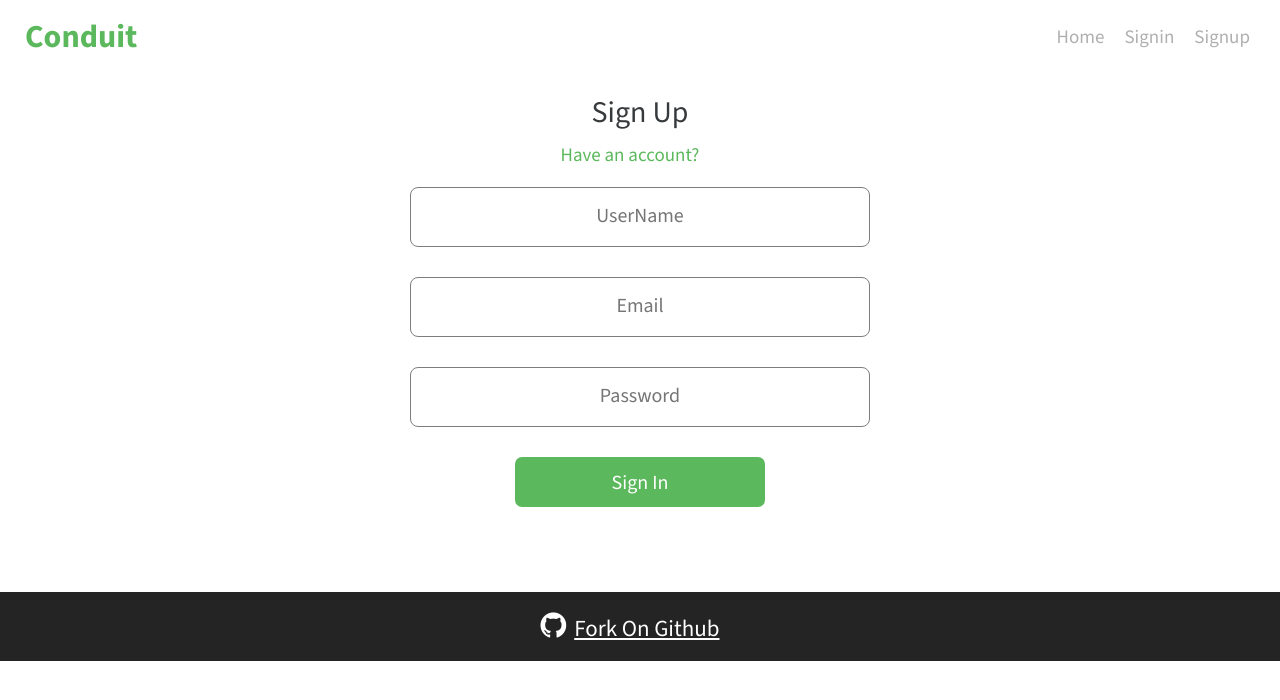
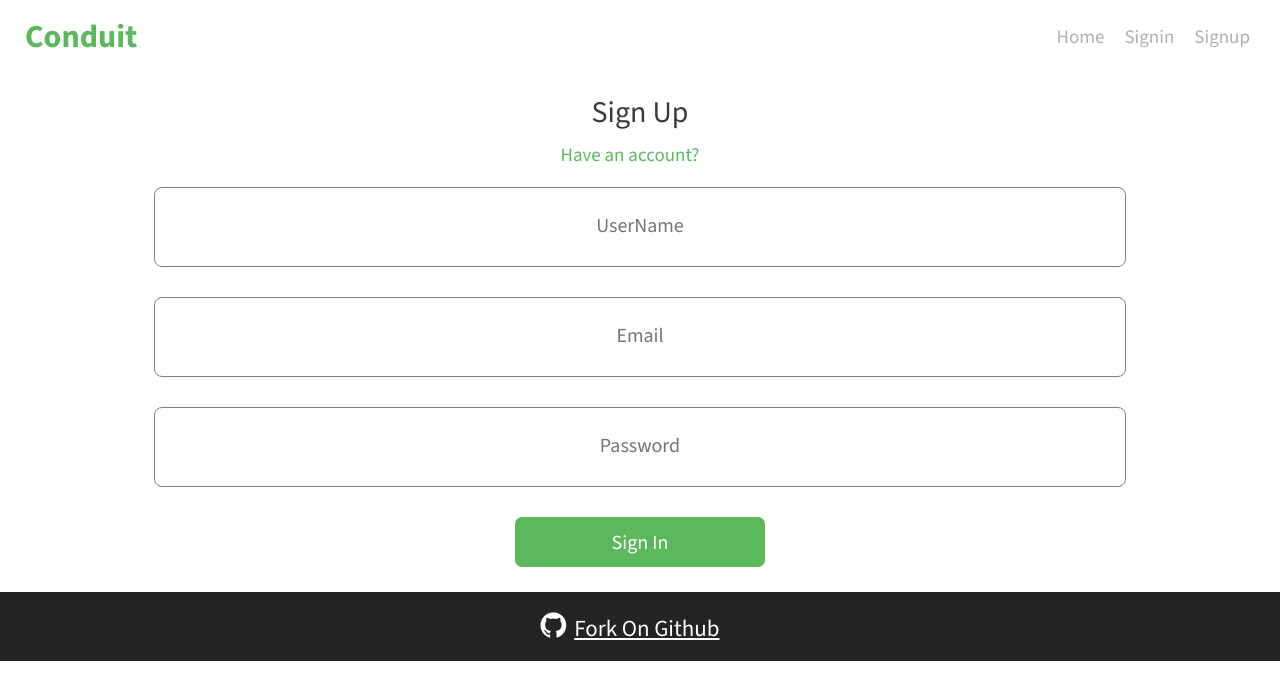
Before and after one commit to Leen-odeh3/conduit, a React (Vite) app: page /signup in a window 1280 px wide. Shown: the top 700 px of the page. Built offline with nearby package versions, Linux system fonts and the light colour scheme; no server answers.

Commit message:
settings page responsive

```diff
--- a/src/Pages/Settings/Settings.css
+++ b/src/Pages/Settings/Settings.css
@@ -60,3 +60,15 @@ button.btn2:hover{
         width:100%;
     }
 }
+@media (min-width:801px) and (max-width:1400px){
+    form{
+        width:100%;
+    }
+    input{
+         width:76%;
+         height: 80px;
+     }
+     div.setting{
+        height: 927px;
+     }
+ }
```
Also changed, not shown: src/Component/Header/Header.css (line endings or trailing spaces).
